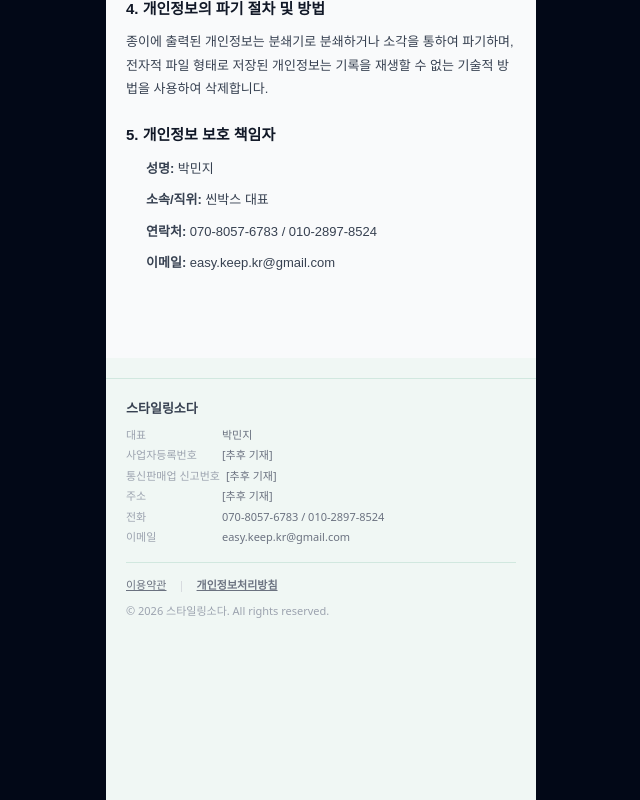
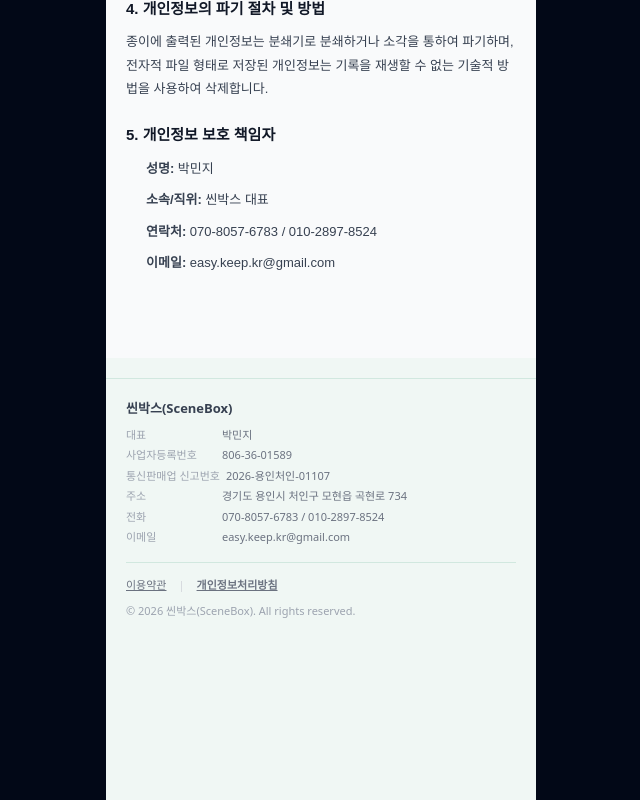
Before and after one commit to sangshin82-crypto/scene-box, a Next.js app: page /privacy in a window 1280 px wide. Shown: the part 864-1664 px from the top of the page, without its empty margins (319-959 px from the left). Built offline with nearby package versions, Linux system fonts and the light colour scheme.

Commit message:
fix: layout 푸터 사업자 정보 반영

```diff
--- a/src/app/(customer)/layout.tsx
+++ b/src/app/(customer)/layout.tsx
@@ -64,13 +64,13 @@ export default function CustomerLayout({ children }: { children: React.ReactNode
           marginTop: 20,
         }}>
           <div style={{ marginBottom: 16 }}>
-            <p style={{ fontSize: 13, fontWeight: 700, color: '#374151', marginBottom: 8 }}>스타일링소다</p>
+            <p style={{ fontSize: 13, fontWeight: 700, color: '#374151', marginBottom: 8 }}>씬박스(SceneBox)</p>
             <div style={{ display: 'flex', flexDirection: 'column', gap: 4 }}>
               {[
                 { label: '대표',               value: '박민지' },
-                { label: '사업자등록번호',     value: '[추후 기재]' },
-                { label: '통신판매업 신고번호', value: '[추후 기재]' },
-                { label: '주소',               value: '[추후 기재]' },
+                { label: '사업자등록번호',     value: '806-36-01589' },
+                { label: '통신판매업 신고번호', value: '2026-용인처인-01107' },
+                { label: '주소',               value: '경기도 용인시 처인구 모현읍 곡현로 734' },
                 { label: '전화',               value: '070-8057-6783 / 010-2897-8524' },
                 { label: '이메일',             value: 'easy.keep.kr@gmail.com' },
               ].map(({ label, value }) => (
@@ -93,7 +93,7 @@ export default function CustomerLayout({ children }: { children: React.ReactNode
             </button>
           </div>
           <p style={{ fontSize: 11, color: '#9CA3AF', marginTop: 10 }}>
-            © 2026 스타일링소다. All rights reserved.
+            ©  2026 씬박스(SceneBox). All rights reserved.
           </p>
         </div>
       )}
```
